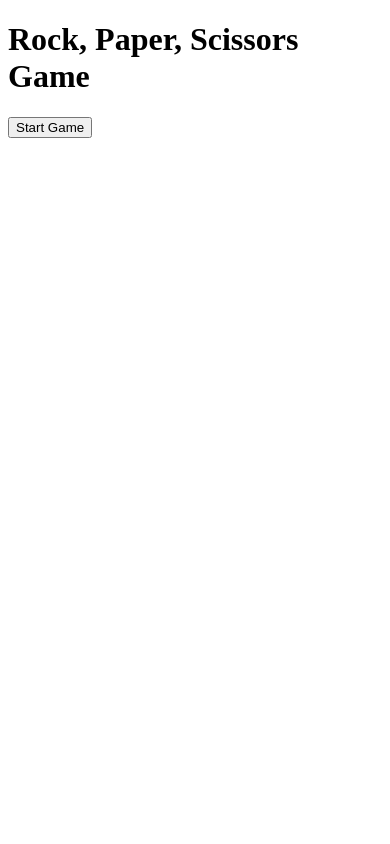
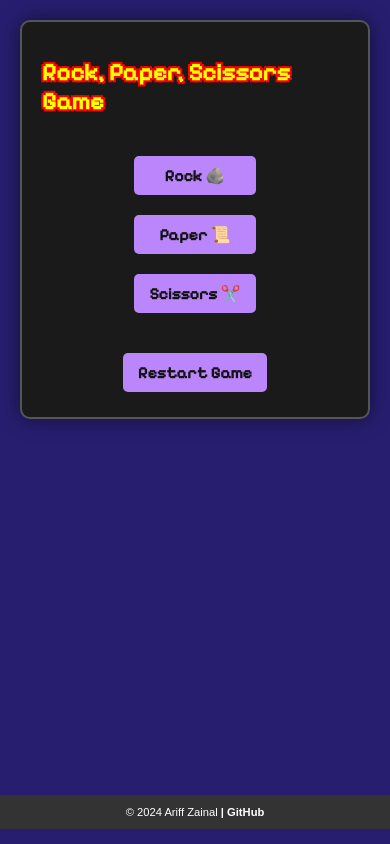
Before and after one commit to ariffzainal/Project-Rock-Paper-Scissors, a plain HTML site: page index.html in a window 390 px wide. Drawn offline with Linux system fonts and the light colour scheme.

Commit message:
Updated game with features

```diff
--- a/index.html
+++ b/index.html
@@ -3,13 +3,38 @@
 <head>
     <meta charset="UTF-8">
     <meta name="viewport" content="width=device-width, initial-scale=1.0">
-    <title>Document</title>
+    <title>Rock, Paper, Scissors Game</title>
+    <link rel="preconnect" href="https://fonts.googleapis.com">
+    <link rel="preconnect" href="https://fonts.gstatic.com" crossorigin>
+    <link href="https://fonts.googleapis.com/css2?family=Pixelify+Sans&display=swap" rel="stylesheet">
     <link rel="stylesheet" href="style.css">
 </head>
 <body>
+    <div class="game-container">
     <h1>Rock, Paper, Scissors Game</h1>
     <div id="results"></div>
-    <button onclick="startGame()">Start Game</button>
+
+    <div class="choice-buttons">
+    <button id="rockBtn" onclick="playRound('rock')">Rock 🪨</button>
+    <button id="paperBtn" onclick="playRound('paper')">Paper 📜</button>
+    <button id="scissorsBtn" onclick="playRound('scissors')">Scissors ✂️</button>
+    </div>
+
+
+    <button onclick="restartGame()">Restart Game</button>
+    </div>
+
+
+
+
+    <footer>
+        <p>
+            © 2024 Ariff Zainal
+            <a href="https://github.com/ariffzainal" target="_blank">| GitHub</a>
+        </p>
+    </footer>
+
     <script src="script.js"></script>
 </body>
+
 </html>
--- a/script.js
+++ b/script.js
@@ -1,3 +1,15 @@
+let humanScore = 0;
+let computerScore = 0;
+let roundNumber = 0;
+const resultsDiv = document.getElementById('results');
+
+const rockBtn = document.getElementById('rockBtn');
+const paperBtn = document.getElementById('paperBtn');
+const scissorsBtn = document.getElementById('scissorsBtn');
+
+// This is to hide the results give by default;
+resultsDiv.style.display = 'none';
+
 function getComputerChoice() {
     let computerChoice = Math.floor(Math.random() * 3);
     if (computerChoice === 0) {
@@ -9,65 +21,100 @@ function getComputerChoice() {
     }
 }
 
-function getHumanChoice() {
-    let humanChoice = prompt("Enter your choice: Rock, Paper, or Scissors").toLowerCase();
-    return humanChoice;
-}
 
-function playRound(humanChoice, computerChoice) {
+
+function playRound(humanChoice) {
+
+    // Show the results div if it's hidden
+    resultsDiv.style.display = 'block';
+
+    // This check will clear the "Game restarted!" message on the first move.
+    if (roundNumber === 0) {
+        resultsDiv.innerHTML = "";
+    }
+
+    // Check for invalid input at the very beginning
+    const validChoices = ['rock', 'paper', 'scissors'];
+    if (!validChoices.includes(humanChoice.toLowerCase())) {
+        resultsDiv.innerHTML = `That's not a valid choice. Please choose Rock, Paper, or Scissors.`;
+        return;
+    }
+
+
+
+    // This is the gatekeeper check to end the game after 5 rounds.
+    if (roundNumber >= 5) {
+        return;
+    }
+
+    const computerChoice = getComputerChoice();
     const normalizedHumanChoice = humanChoice.toLowerCase();
     const normalizedComputerChoice = computerChoice.toLowerCase();
+    let roundResult;
 
-    // Condition for a tie
+    // The code below now determines the winner and stores the result in a variable.
+    // It no longer uses return statements here.
     if (normalizedHumanChoice === normalizedComputerChoice) {
-        return "It's a tie!";
+        roundResult = "It's a tie!";
     }
-    // All losing conditions for the human
     else if (
         (normalizedHumanChoice === "rock" && normalizedComputerChoice === "paper") ||
         (normalizedHumanChoice === "paper" && normalizedComputerChoice === "scissors") ||
         (normalizedHumanChoice === "scissors" && normalizedComputerChoice === "rock")
     ) {
-        return `You lose! ${normalizedComputerChoice} beats ${normalizedHumanChoice}.`;
+        roundResult = `You lose! ${normalizedComputerChoice} beats ${normalizedHumanChoice}.`;
+        computerScore++;
     }
-    // All winning conditions for the human
     else {
-        return `You win! ${normalizedHumanChoice} beats ${normalizedComputerChoice}.`;
+        roundResult = `You win! ${normalizedHumanChoice} beats ${normalizedComputerChoice}.`;
+        humanScore++;
+    }
+
+    // Now that the result is known, we can update the score and the display.
+    roundNumber++;
+    let roundMessage = `Round ${roundNumber}: ${roundResult}`;
+    let scoreMessage = `Score: Human ${humanScore} | Computer ${computerScore}`;
+    resultsDiv.innerHTML += `${roundMessage} | ${scoreMessage}<br>`;
+
+    // Finally, check if the game is over and display the final message.
+    if (roundNumber === 5) {
+        let finalMessage;
+
+        let finalMessageClass = ''; // New variable to hold the class name
+
+        if (humanScore > computerScore) {
+            finalMessage = "You win the game!";
+            finalMessageClass = 'win-message';
+        } else if (computerScore > humanScore) {
+            finalMessage = "The computer wins the game.";
+            finalMessageClass = 'lose-message';
+        } else {
+            finalMessage = "The game is a tie!";
+            finalMessageClass = 'tie-message';
+        }
+
+        resultsDiv.innerHTML += `<br><span class="final-message ${finalMessageClass}">${finalMessage}</span><br>`;
+
+
+
+        rockBtn.disabled = true;
+        paperBtn.disabled = true;
+        scissorsBtn.disabled = true;
+
+
+
     }
 }
 
-const resultsDiv = document.getElementById('results');
 
-function playGame() {
-    let humanScore = 0;
-    let computerScore = 0;
+function restartGame() {
+    humanScore = 0;
+    computerScore = 0;
+    roundNumber = 0;
+    resultsDiv.innerHTML = "Game restarted! Choose your first move.";
 
-    for (let i = 0; i < 5; i++) {
-        const humanSelection = getHumanChoice();
-        const computerSelection = getComputerChoice();
-        const roundResult = playRound(humanSelection, computerSelection);
-
-        if (roundResult.includes("win")) {
-            humanScore++;
-        } else if (roundResult.includes("lose")) {
-            computerScore++;
-        }
-
-        resultsDiv.textContent = `Round ${i + 1}: ${roundResult} | Current Score: Human ${humanScore} | Computer ${computerScore}`;
-    }
-
-    // Announce the winner
-    if (humanScore > computerScore) {
-        finalMessage = "You win the game!";
-    } else if (computerScore > humanScore) {
-        finalMessage = "The computer wins the game.";
-    } else {
-        finalMessage = "The game is a tie!";
-    }
-
-    resultsDiv.textContent += `\n\n${finalMessage}`;
+    // Re-enable the buttons when the game restarts
+    rockBtn.disabled = false;
+    paperBtn.disabled = false;
+    scissorsBtn.disabled = false;
 }
-
-function startGame() {
-    playGame();
-}
--- a/style.css
+++ b/style.css
@@ -0,0 +1,186 @@
+body {
+    background-color: #271E70;
+    color: #E0E0E0;
+    display: flex;
+    flex-direction: column;
+    justify-content: center;
+    align-items: center;
+    height: 100vh;
+    margin: 0;
+}
+
+.game-container {
+    background-color: #1a1a1a;
+    border: 2px solid #555;
+    border-radius: 10px;
+    padding: 30px;
+    box-shadow: 0 0 20px rgba(0, 0, 0, 0.5);
+    display: flex;
+    flex-direction: column;
+    align-items: center;
+    gap: 20px;
+    margin: auto;
+
+}
+
+
+h1 {
+    font-family: 'Pixelify Sans', sans-serif;
+    font-size: 2.5em;
+    margin-bottom: 20px;
+    color: yellow;
+    /* Add a red outline using text-shadow */
+    text-shadow:
+        -2px -2px 0 red,
+        2px -2px 0 red,
+        -2px 2px 0 red,
+        2px 2px 0 red;
+
+}
+
+#results {
+    font-family: sans-serif;
+    line-height: 1.5; /* Increased spacing between lines */
+    color: yellow;
+    font-size: 1.2em;
+    white-space: pre-wrap;
+    margin-bottom: 20px;
+    text-align: center;
+    border: 1px solid #333;
+    padding: 20px;
+    border-radius: 8px;
+    background-color: #1E1E1E;
+}
+
+.final-message {
+    font-family: 'Pixelify Sans', sans-serif;
+    font-size: 1.5em;
+    color: greenyellow;
+    font-weight: bold;
+    margin-top: 15px; /* Adds space above the final message */
+}
+
+/* Specific colors for each outcome */
+.final-message.win-message {
+    color: #00ff00; /* A vibrant green for winning */
+}
+
+.final-message.lose-message {
+    color: #ff0000; /* A bright red for losing */
+}
+
+.final-message.tie-message {
+    color: #ffd700; /* A golden color for a tie */
+}
+
+
+
+
+/* Button Styling */
+
+
+/* Button Container for Horizontal Layout */
+.choice-buttons {
+    display: flex; /* This makes the buttons line up horizontally */
+    gap: 15px; /* Adds space between the buttons */
+    margin-bottom: 20px;
+}
+
+button {
+    font-family: 'Pixelify Sans', sans-serif;
+    font-size: 1.2em;
+    padding: 10px 20px;
+    margin: 5px;
+    border: none;
+    border-radius: 5px;
+    cursor: pointer;
+    background-color: #BB86FC; /* A vibrant purple color for a nice accent */
+    color: #121212;
+    font-weight: bold;
+    transition: background-color 0.3s ease;
+}
+
+/* Hover and disabled states */
+button:hover {
+    background-color: #333;
+    color: yellow;
+}
+
+button:disabled {
+    background-color: #333;
+    color: #888;
+    cursor: not-allowed;
+}
+
+
+
+footer {
+    bottom: 30px;
+    width: 100%;
+    text-align: center;
+    font-family: sans-serif;
+    color: white;
+    font-size: 0.8em;
+    background-color: #333;
+    margin-top: auto;
+}
+
+footer a {
+    color: white;
+    text-decoration: none;
+    font-weight: bold;
+    transition: color 0.3s ease;
+}
+
+footer a:hover {
+    color: #AA7EEF;
+}
+
+
+
+/* -------------------------------------------------------------------------- */
+/* MEDIA QUERY FOR MOBILE AND TABLET SCREENS (max-width: 600px)              */
+/* -------------------------------------------------------------------------- */
+
+
+@media (max-width: 600px) {
+
+    /* Adjust the game container to fit smaller screens */
+    .game-container {
+        padding: 20px;
+        gap: 15px;
+        margin: 20px;
+        max-width: 90%; /* Limits the container width to 90% of the screen */
+    }
+
+    /* Stack the buttons on top of each other */
+    .choice-buttons {
+        flex-direction: column;
+        gap: 10px;
+        margin-bottom: 15px;
+    }
+
+    /* Adjust font sizes for better readability on smaller screens */
+    h1 {
+        font-size: 1.5em;
+    }
+
+    #results {
+        font-size: 0.9em;
+        padding: 15px;
+    }
+
+    button {
+        font-size: 1em;
+        padding: 10px 15px;
+    }
+
+    .final-message {
+        font-size: 1.2em;
+    }
+
+    footer {
+        font-size: 0.7em;
+        margin-bottom: 15px;
+    }
+}
```
